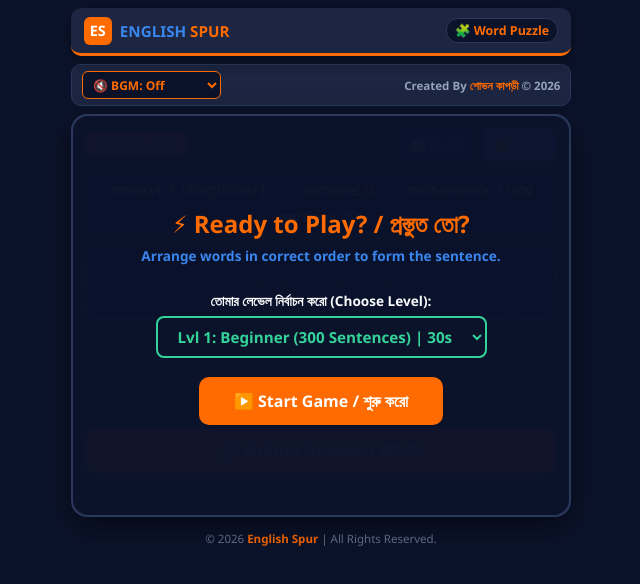
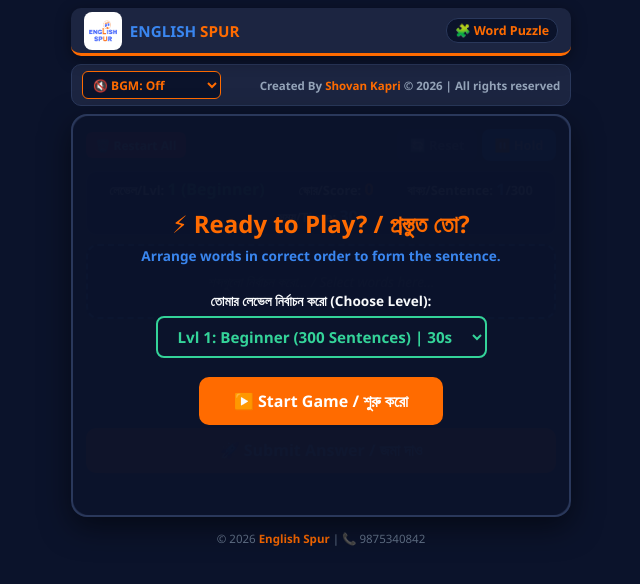
Before and after one commit to English-Spur/Word-Puzzle, a plain HTML site: page index.html in a window 1280 px wide. Shown: the whole page, without its empty margins (319-959 px from the left). Drawn offline with Linux system fonts and the light colour scheme.

Commit message:
Add files via upload

```diff
--- a/index.html
+++ b/index.html
@@ -353,7 +353,7 @@
     <!-- CLEAN NAVBAR WITH BRAND & GAME TITLE -->
     <nav class="navbar">
         <div class="brand-container" onclick="openHome()">
-            <div class="brand-logo">ES</div>
+  <img src="Logo.png" alt="English Spur Logo" style="width: 38px; height: 38px; border-radius: 8px;">
             <span class="brand-text">ENGLISH <span>SPUR</span></span>
         </div>
 
@@ -375,7 +375,7 @@
             </select>
 
             <div class="creator-info">
-                Created By <strong>শোভন কাপড়ী</strong> &copy; 2026
+              Created By <strong> Shovan Kapri</strong> &copy; 2026 | All rights reserved
             </div>
         </div>
 
@@ -447,7 +447,7 @@
 
         <!-- FOOTER MOVED DIRECTLY UNDER GAME CARD -->
         <footer>
-            <p>&copy; 2026 <strong>English Spur</strong> | All Rights Reserved.</p>
+            <p>&copy; 2026 <strong>English Spur</strong> | 📞 9875340842</p>
         </footer>
     </div>
 
```
